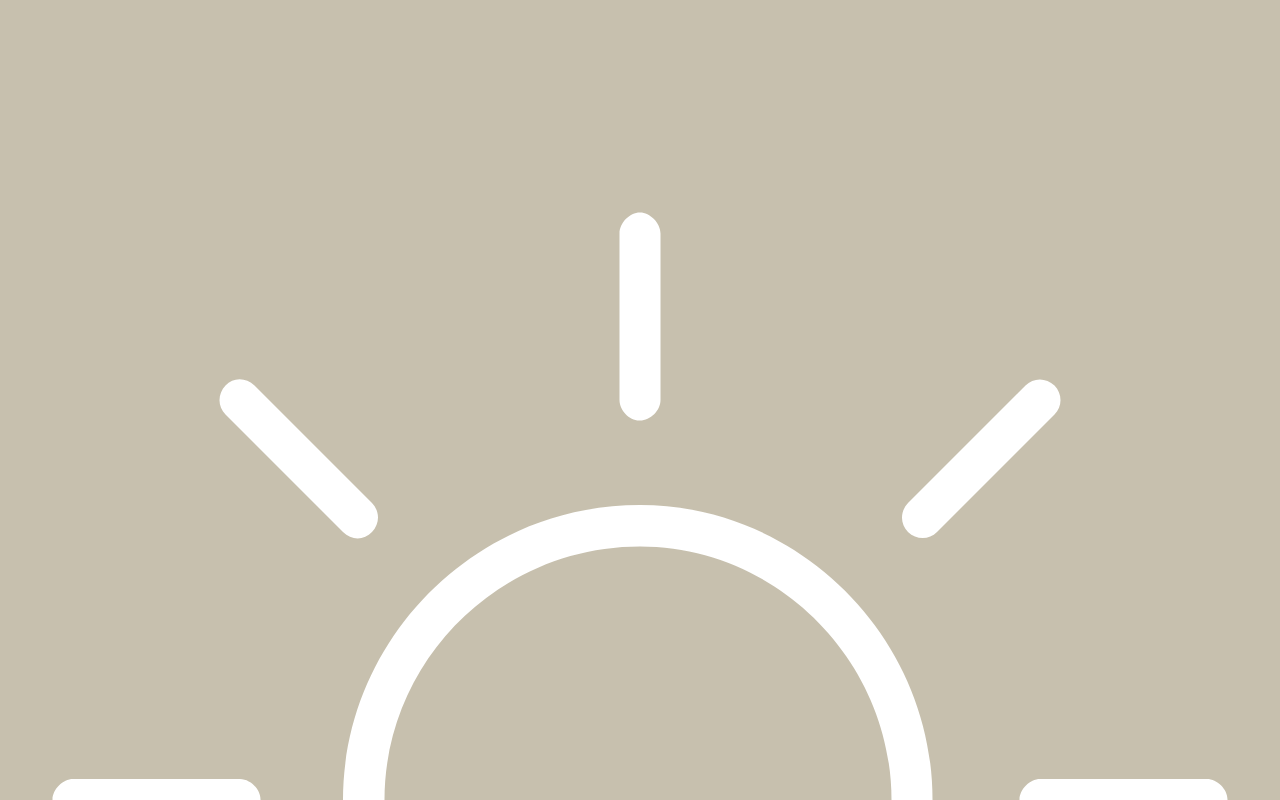
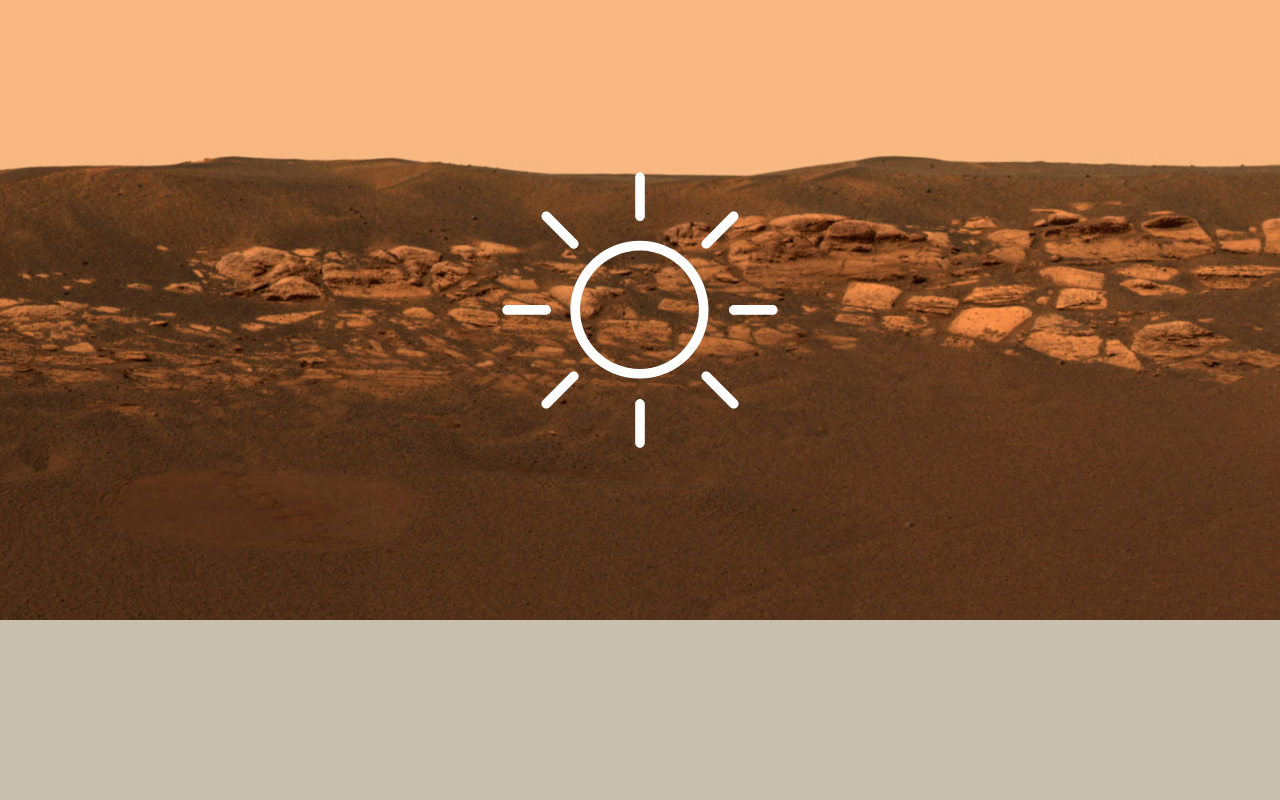
Before and after one commit to situ0020/dsn1678-exercise-4, a plain HTML site: page scrolling-effects-starter-code/index.html in a window 1280 px wide. Shown: the top 800 px of the page. Drawn offline with nearby package versions, Linux system fonts and the light colour scheme.

Commit message:
Added rotating sun

```diff
--- a/scrolling-effects-starter-code/css/main.css
+++ b/scrolling-effects-starter-code/css/main.css
@@ -13,3 +13,12 @@ img {
 section {
 	padding: 10rem 0;
 }
+
+.sun {
+	width: 300px;
+}
+
+.sun-section {
+	background: transparent  url(../img/mars-pano.jpg) no-repeat center top;
+	background-size: cover;
+}
--- a/scrolling-effects-starter-code/js/main.js
+++ b/scrolling-effects-starter-code/js/main.js
@@ -0,0 +1,10 @@
+var $win = $(window);
+var $sun = $('.sun');
+var $sunSection = $('.sun-section');
+
+$win.on('scroll', function () {
+	var scrollPos = $win.scrollTop();
+
+	$sun.css('transform', 'rotate(' + scrollPos / 5 + 'deg)');
+	$sunSection.css('background-position', 'center' + scrollPos / 2 + 'px');
+});
```
